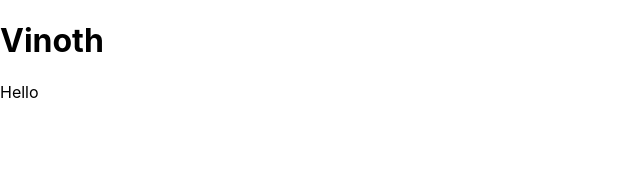
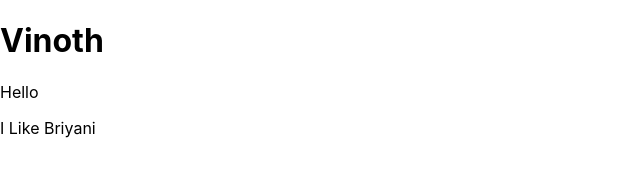
Before and after one commit to vinothsmart/react-redux-complete, a React (Create React App) app in the folder todolist/: page / in a window 1280 px wide. Shown: the top 188 px of the page, without its empty margins (0-640 px from the left). Built offline with nearby package versions, Linux system fonts and the light colour scheme.

Commit message:
compoent props listed

```diff
--- a/todolist/src/App.js
+++ b/todolist/src/App.js
@@ -1,5 +1,6 @@
 import logo from "./logo.svg";
 import "./App.css";
+import TodoComponent from "./Component/TodoComponent";
 
 function App() {
   return (
@@ -19,9 +20,9 @@ function App() {
     //     </a>
     //   </header>
     // </div>
+
     <div>
-      <h1>Vinoth</h1>
-      <p>Hello</p>
+      <TodoComponent message="I Like Briyani" />
     </div>
   );
 }
--- /dev/null
+++ b/todolist/src/Component/TodoComponent.js
@@ -0,0 +1,11 @@
+function TodoComponent(props) {
+  return (
+    <div>
+      <h1>Vinoth</h1>
+      <p>Hello</p>
+      <p>{props.message}</p>
+    </div>
+  );
+}
+
+export default TodoComponent;
```
